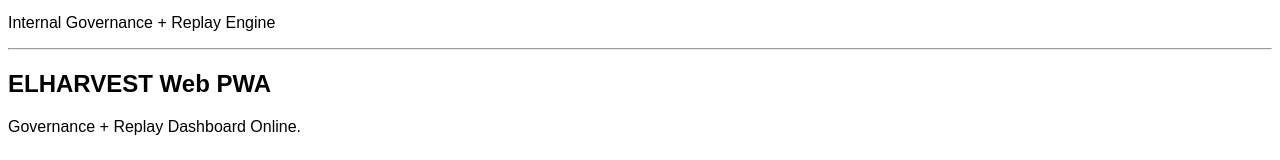
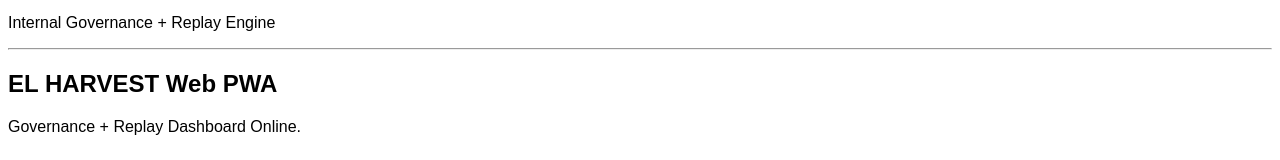
Before and after one commit to 1anointedradio-maker/elharvest-web, a Next.js app: page / in a window 1280 px wide. Shown: the part 278-438 px from the top of the page. Built offline with nearby package versions, Linux system fonts and the light colour scheme.

Commit message:
Fix spacing in title for Home component

```diff
--- a/app/page.jsx
+++ b/app/page.jsx
@@ -1,7 +1,7 @@
 export default function Home() {
   return (
     <div>
-      <h2>ELHARVEST Web PWA</h2>
+      <h2>EL HARVEST Web PWA</h2>
       <p>Governance + Replay Dashboard Online.</p>
     </div>
   );
```
